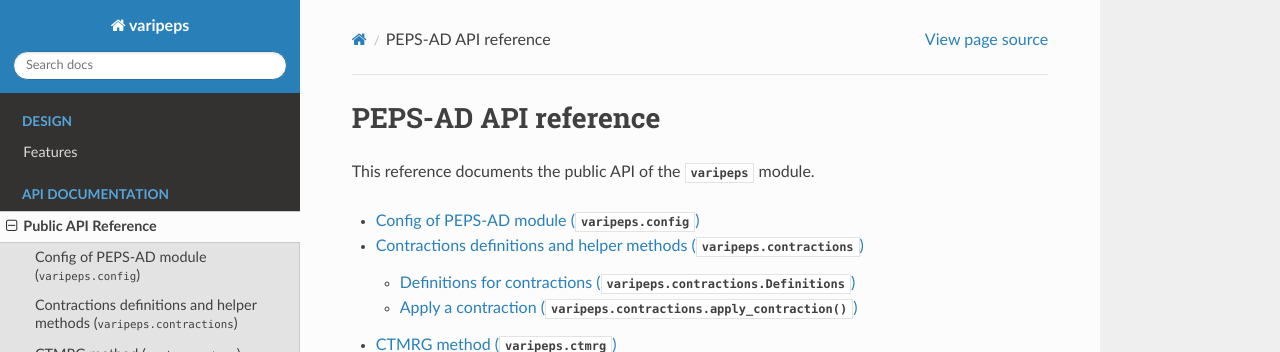
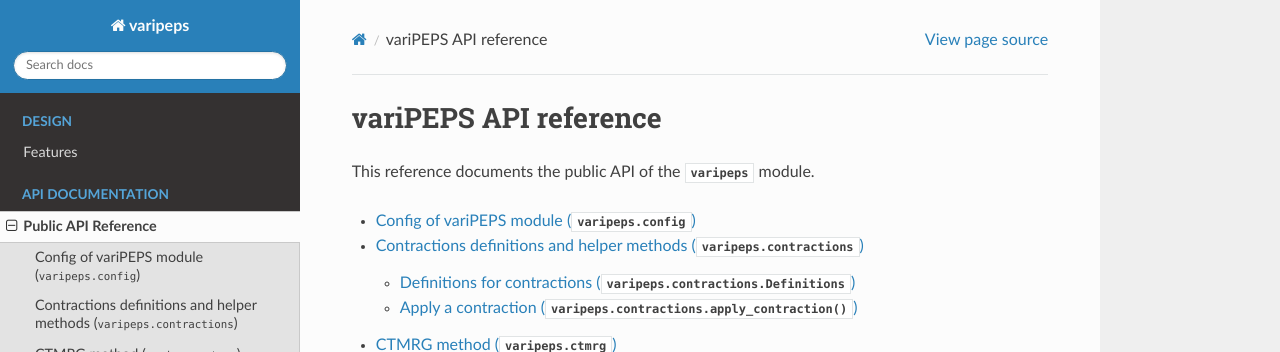
Before and after one commit to variPEPS/variPEPS_Python, a Sphinx documentation site: the page built from docs/source/api/index.rst, in a window 1280 px wide and 900 px high. Shown: the top 352 px of the window. Built offline with Sphinx 7.4.7 and the Read the Docs theme 2.0.0, drawn with Linux system fonts in a browser that asks for light colours.

Commit message:
Rename peps-ad to varipeps, too

```diff
--- a/docs/source/api/config.rst
+++ b/docs/source/api/config.rst
@@ -2,8 +2,8 @@
 
 .. currentmodule:: varipeps.config
 
-Config of PEPS-AD module (:mod:`varipeps.config`)
-=================================================
+Config of variPEPS module (:mod:`varipeps.config`)
+==================================================
 
 .. automodule:: varipeps.config
    :members:
--- a/docs/source/api/index.rst
+++ b/docs/source/api/index.rst
@@ -2,9 +2,9 @@
 
 .. module:: varipeps
 
-#####################
-PEPS-AD API reference
-#####################
+######################
+variPEPS API reference
+######################
 
 This reference documents the public API of the :mod:`varipeps` module.
 
```
Also changed, not shown: 2 other files.
